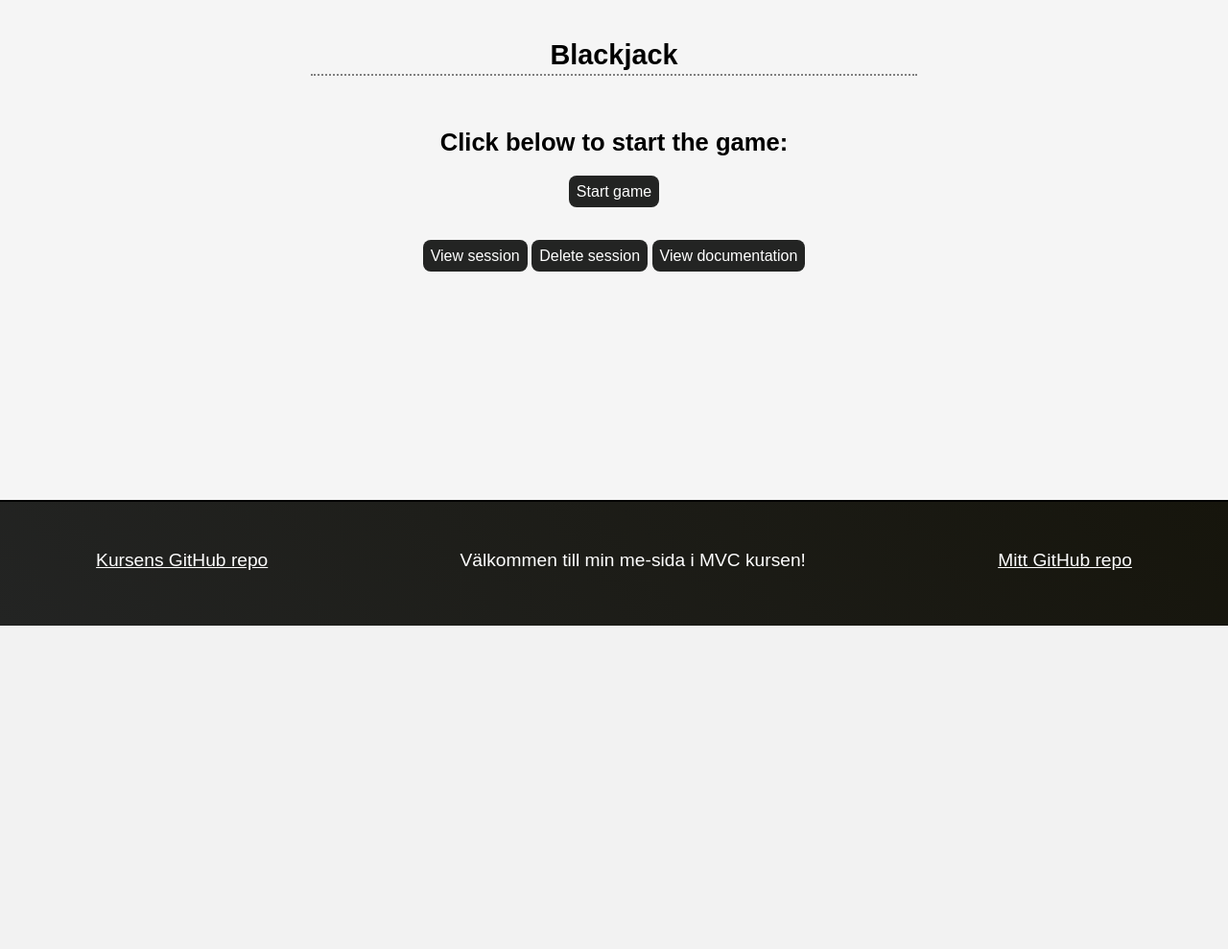
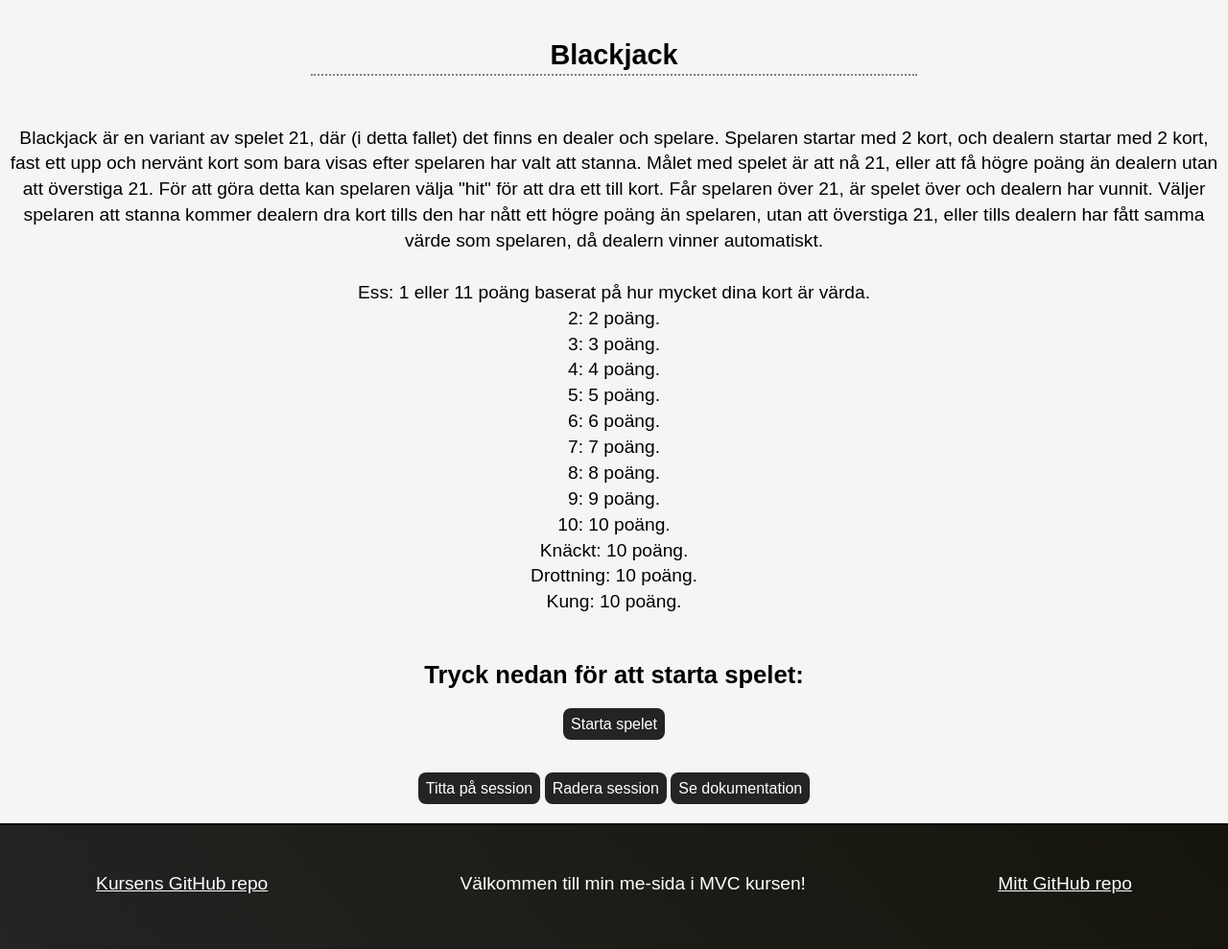
Before and after one commit to AndiDupa/mvc-report, a Symfony app: template templates/card/blackjack.html.twig in a window 1280 px wide. Shown: the part 148-1137 px from the top of the page at 96% size. Before the commit the page ends 800 px from the top, so only its background shows below. Run offline with Twig, Linux system fonts and the light colour scheme; the template is opened without the code that fills it, so the values that code supplies are empty; style sheets or scripts are compiled from the project's sources; some libraries are stand-ins or nearby versions.

Commit message:
Finishing kmom03: Fixing blackjack base page text

```diff
--- a/templates/card/blackjack.html.twig
+++ b/templates/card/blackjack.html.twig
@@ -7,15 +7,40 @@
     <h1>Blackjack</h1>
 </div><br>
 
-<h2 class="center">Click below to start the game:</h2>
+<div class="center">
+    <p>
+        Blackjack är en variant av spelet 21, där (i detta fallet) det finns en dealer och spelare. Spelaren startar
+        med 2 kort, och dealern startar med 2 kort, fast ett upp och nervänt kort som bara visas efter spelaren har valt
+        att stanna. Målet med spelet är att nå 21, eller att få högre poäng än dealern utan att överstiga 21. För att göra
+        detta kan spelaren välja "hit" för att dra ett till kort. Får spelaren över 21, är spelet över och dealern har vunnit.
+        Väljer spelaren att stanna kommer dealern dra kort tills den har nått ett högre poäng än spelaren, utan att överstiga 21,
+        eller tills dealern har fått samma värde som spelaren, då dealern vinner automatiskt.<br><br>
+
+        Ess: 1 eller 11 poäng baserat på hur mycket dina kort är värda.<br>
+        2: 2 poäng.<br>
+        3: 3 poäng.<br>
+        4: 4 poäng.<br>
+        5: 5 poäng.<br>
+        6: 6 poäng.<br>
+        7: 7 poäng.<br>
+        8: 8 poäng.<br>
+        9: 9 poäng.<br>
+        10: 10 poäng.<br>
+        Knäckt: 10 poäng.<br>
+        Drottning: 10 poäng.<br>
+        Kung: 10 poäng.
+    </p>
+</div><br>
+
+<h2 class="center">Tryck nedan för att starta spelet:</h2>
 
 <div class="center">
-    <a class="nav-btn" href="{{ path('blackjack_start') }}">Start game</a><br><br><br>
+    <a class="nav-btn" href="{{ path('blackjack_start') }}">Starta spelet</a><br><br><br>
     {# <a class="nav-btn" href="{{ path('deck_card_shuffle') }}">Shuffle deck</a>
     <a class="nav-btn" href="{{ path('deck_card_draw') }}">Draw 1 card</a> #}
-    <a class="nav-btn" href="{{ path('session') }}">View session</a>
-    <a class="nav-btn" href="{{ path('session_delete') }}">Delete session</a>
-    <a class="nav-btn" href="{{ path('blackjack_doc') }}">View documentation</a>
+    <a class="nav-btn" href="{{ path('session') }}">Titta på session</a>
+    <a class="nav-btn" href="{{ path('session_delete') }}">Radera session</a>
+    <a class="nav-btn" href="{{ path('blackjack_doc') }}">Se dokumentation</a>
     {# <form class="large" method="POST" action="{{ path('deck_card_draw_num') }}">
         <br><p>Enter a number to draw that number of cards:</p>
         <input type="number" min="0" name="num" class="fill-available"><br>
```
